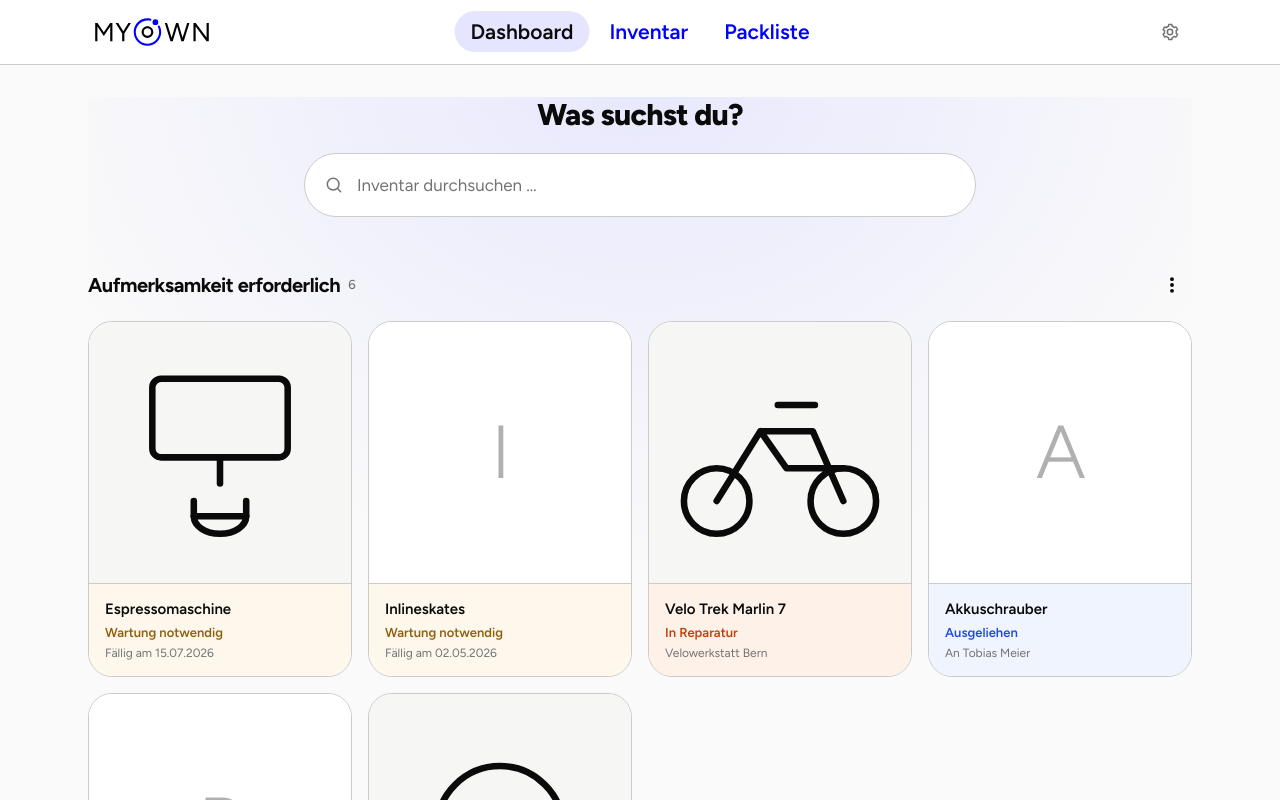
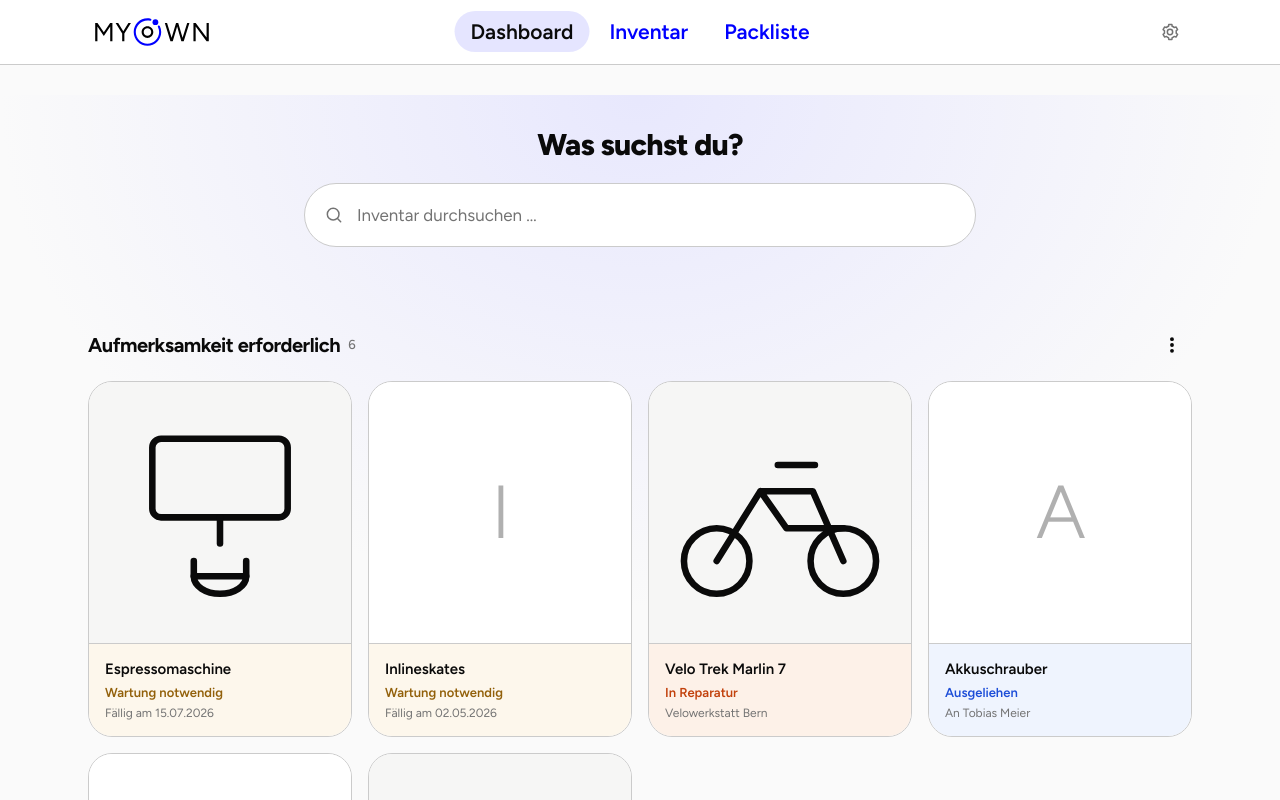
Before and after one commit to mrcldbrnr/web-app, a Next.js app: page / in a window 1280 px wide. Shown: the top 800 px of the page. Built offline with nearby package versions, Linux system fonts and the light colour scheme.

Commit message:
startseite: header korrektur 2

```diff
--- a/src/app/layout.tsx
+++ b/src/app/layout.tsx
@@ -24,7 +24,7 @@ export const viewport: Viewport = {
 export default function RootLayout({ children }: LayoutProps<"/">) {
   return (
     <html lang="de" className={`${figtree.variable} h-full antialiased`}>
-      <body className="min-h-full bg-surface">
+      <body className="min-h-full overflow-x-hidden bg-surface">
         <InventoryProvider>
           <AppNav />
           <main className="mx-auto w-full max-w-6xl px-4 pt-6 pb-28 sm:px-6 sm:pt-8 md:pb-16">
--- a/src/app/page.tsx
+++ b/src/app/page.tsx
@@ -7,19 +7,21 @@ import { InventoryOverview } from "@/components/dashboard/InventoryOverview";
 /** Dashboard – Startseite und Kommandozentrale (PRD 3.1). */
 export default function DashboardPage() {
   return (
-    <div className="relative overflow-x-hidden">
+    <div className="relative">
       <div
         aria-hidden="true"
         className="pointer-events-none absolute -top-6 left-1/2 -z-10 h-[32rem] w-screen -translate-x-1/2 bg-[radial-gradient(ellipse_farthest-side_at_top,#e0e0ff,transparent)] opacity-70 sm:-top-8"
       />
 
       <div className="space-y-10 sm:space-y-12">
-        <div className="mx-auto max-w-2xl space-y-5 text-center">
+        <div className="mx-auto mt-[30px] max-w-2xl space-y-5 text-center">
           <h1 className="page-title">Was suchst du?</h1>
           <DashboardSearch />
         </div>
 
-        <AttentionSection />
+        <div className="pt-[30px]">
+          <AttentionSection />
+        </div>
         <InventoryOverview />
       </div>
     </div>
```
